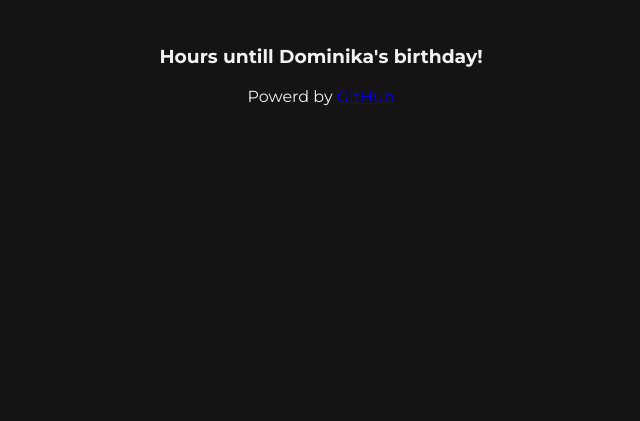
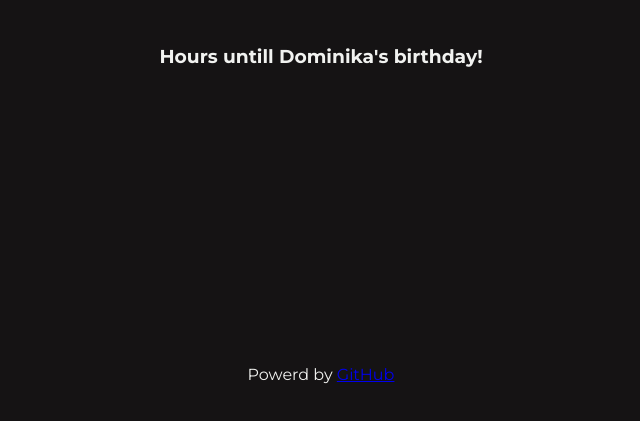
Before and after one commit to Sh1Tt/do, a plain HTML site: page index.html in a window 1280 px wide. Shown: the part 281-702 px from the top of the page, without its empty margins (319-959 px from the left). Drawn offline with Linux system fonts and the light colour scheme.

Commit message:
Update index.html

```diff
--- a/index.html
+++ b/index.html
@@ -25,14 +25,17 @@
         background-position: center;
       }
       .main {
-        width: auto;
+        width: 100%;
         height: auto;
-        text-align: center;
-        margin-top: 15%;
-	min-height: calc( 85vh - 15% );
+	min-height: 55vh;
+	margin-top: 15%;
+	text-align: center;
       }
       footer
       {
+	width: 100%;
+	height: auto;
+	min-height: 15vh;
 	text-align: center;
       }
       h1 {
```
